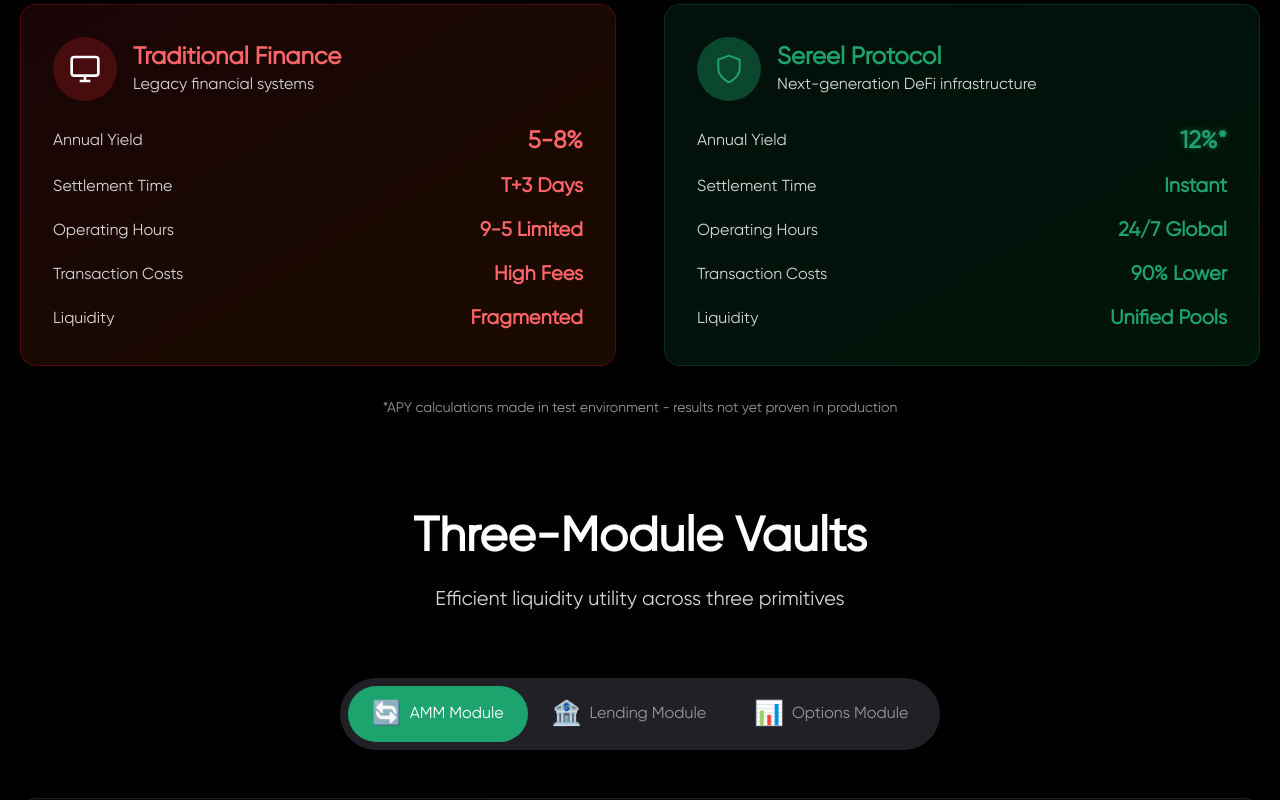
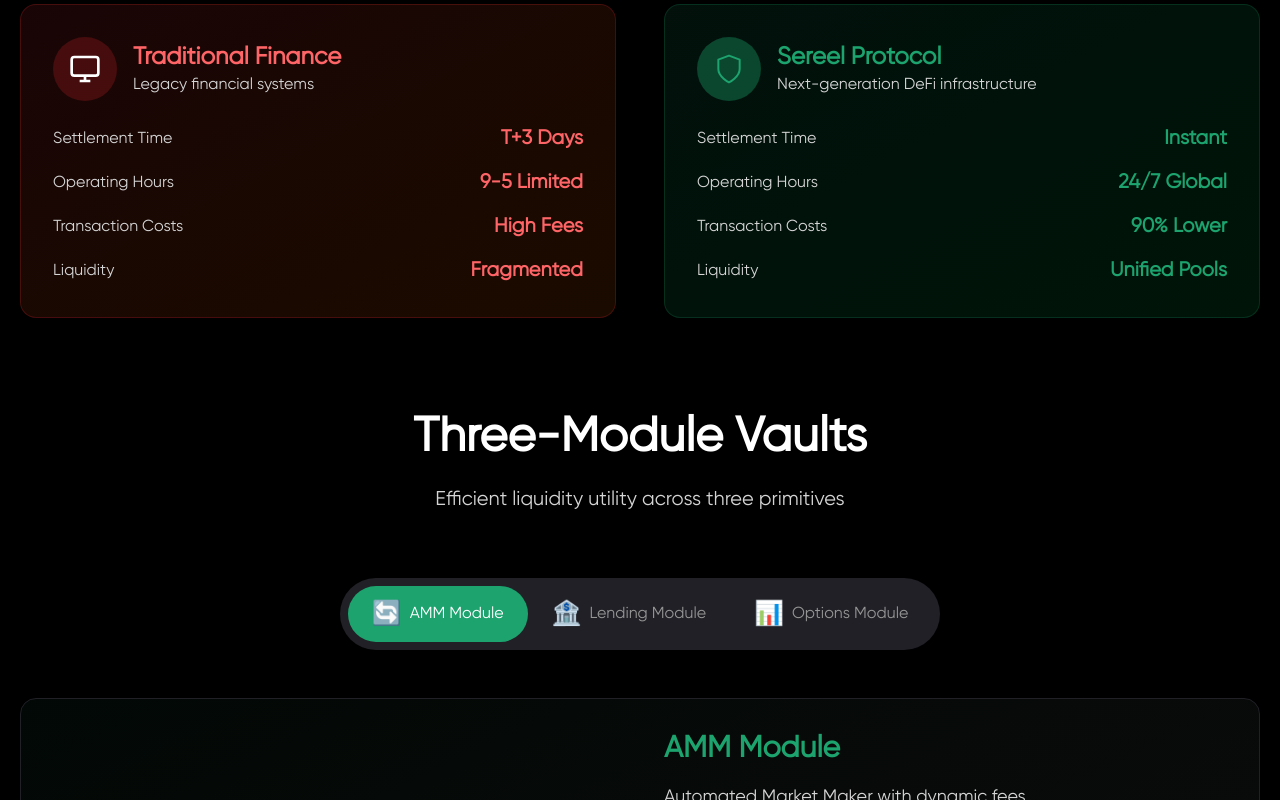
Before and after one commit to 0xsereel/website, a React (Vite) app: page /solutions/defi in a window 1280 px wide. Shown: the part 1040-1840 px from the top of the page. Built offline with nearby package versions, Linux system fonts and the light colour scheme.

Commit message:
remove all APY info

```diff
--- a/src/components/Home/CoreProduct.tsx
+++ b/src/components/Home/CoreProduct.tsx
@@ -97,7 +97,7 @@ export const CoreProduct = () => {
       ),
       title: "Sereel Protocol",
       description:
-        "Institutional DeFi infrastructure with 12% APY potential through our three-module ecosystem.",
+        "Institutional DeFi infrastructure.",
       features: [
         "AMM + Lending + Options",
         "ERC-3643 Compliant",
--- a/src/components/Home/Hero.tsx
+++ b/src/components/Home/Hero.tsx
@@ -136,17 +136,6 @@ export const Hero = () => {
               whileHover={{ scale: 1.05 }}
             >
               <div className="text-base sm:text-lg md:text-xl lg:text-2xl xl:text-3xl font-gilroy-bold text-[#1CA36E]">
-                12%
-              </div>
-              <div className="text-xs sm:text-sm text-[#969696] leading-tight mt-1">
-                APY Potential*
-              </div>
-            </motion.div>
-            <motion.div
-              className="text-center lg:text-left flex-1 min-w-0"
-              whileHover={{ scale: 1.05 }}
-            >
-              <div className="text-base sm:text-lg md:text-xl lg:text-2xl xl:text-3xl font-gilroy-bold text-[#1CA36E]">
                 &lt;4min
               </div>
               <div className="text-xs sm:text-sm text-[#969696] leading-tight mt-1">
@@ -162,6 +151,17 @@ export const Hero = () => {
               </div>
               <div className="text-xs sm:text-sm text-[#969696] leading-tight mt-1">
                 Cost Reduction
+              </div>
+            </motion.div>
+            <motion.div
+              className="text-center lg:text-left flex-1 min-w-0"
+              whileHover={{ scale: 1.05 }}
+            >
+              <div className="text-base sm:text-lg md:text-xl lg:text-2xl xl:text-3xl font-gilroy-bold text-[#1CA36E]">
+                24/7
+              </div>
+              <div className="text-xs sm:text-sm text-[#969696] leading-tight mt-1">
+                Uptime
               </div>
             </motion.div>
           </motion.div>
@@ -261,17 +261,6 @@ export const Hero = () => {
           />
         </motion.div>
       </motion.div>
-
-      {/* Disclaimer */}
-      <motion.div
-        className="absolute bottom-4 right-4 text-xs text-[#969696] max-w-[300px] z-20 hidden lg:block"
-        initial={{ opacity: 0 }}
-        animate={{ opacity: 1 }}
-        transition={{ delay: 2 }}
-      >
-        *APY calculations made in test environment - results not yet proven in
-        production
-      </motion.div>
     </section>
   );
 };
--- a/src/pages/solutions/DeFi.tsx
+++ b/src/pages/solutions/DeFi.tsx
@@ -88,10 +88,6 @@ export default function DeFi() {
             animate={{ opacity: 1, y: 0 }}
             transition={{ duration: 0.8, delay: 0.4 }}
           >
-            <div className="text-center">
-              <div className="text-3xl font-bold text-[#1CA36E]">12%</div>
-              <div className="text-sm text-[#969696]">APY Potential*</div>
-            </div>
             <div className="text-center">
               <div className="text-3xl font-bold text-[#1CA36E]">3-Module</div>
               <div className="text-sm text-[#969696]">Vaults</div>
@@ -186,10 +182,6 @@ const YieldComparisonSection = () => {
 
             <div className="space-y-4">
               <div className="flex justify-between items-center">
-                <span className="text-[#D5D5D5]">Annual Yield</span>
-                <span className="text-2xl font-bold text-red-400">5-8%</span>
-              </div>
-              <div className="flex justify-between items-center">
                 <span className="text-[#D5D5D5]">Settlement Time</span>
                 <span className="text-xl font-bold text-red-400">T+3 Days</span>
               </div>
@@ -245,26 +237,6 @@ const YieldComparisonSection = () => {
 
             <div className="space-y-4">
               <div className="flex justify-between items-center">
-                <span className="text-[#D5D5D5]">Annual Yield</span>
-                <motion.span
-                  className="text-2xl font-bold text-[#1CA36E]"
-                  animate={{
-                    textShadow: [
-                      "0 0 5px rgba(28, 163, 110, 0.5)",
-                      "0 0 20px rgba(28, 163, 110, 0.8)",
-                      "0 0 5px rgba(28, 163, 110, 0.5)",
-                    ],
-                  }}
-                  transition={{
-                    duration: 2,
-                    repeat: Infinity,
-                    ease: "easeInOut",
-                  }}
-                >
-                  12%*
-                </motion.span>
-              </div>
-              <div className="flex justify-between items-center">
                 <span className="text-[#D5D5D5]">Settlement Time</span>
                 <span className="text-xl font-bold text-[#1CA36E]">
                   Instant
@@ -292,18 +264,6 @@ const YieldComparisonSection = () => {
           </div>
         </motion.div>
       </div>
-
-      <motion.div
-        className="text-center mt-8"
-        initial={{ opacity: 0, y: 20 }}
-        animate={isInView ? { opacity: 1, y: 0 } : {}}
-        transition={{ duration: 0.8, delay: 0.6 }}
-      >
-        <p className="text-sm text-[#969696]">
-          *APY calculations made in test environment - results not yet proven in
-          production
-        </p>
-      </motion.div>
     </motion.div>
   );
 };
@@ -554,16 +514,6 @@ const CTASection = () => {
             </Button>
           </motion.div>
         </div>
-        <div className="mt-8 text-sm text-[#969696] max-w-2xl mx-auto">
-          <p>
-            *APY calculations made in test environment - results not yet proven
-            in production
-          </p>
-          <p className="mt-2">
-            Risk disclaimer: All investments carry risk. Past performance does
-            not guarantee future results.
-          </p>
-        </div>
       </div>
     </motion.div>
   );
--- a/src/pages/solutions/Tokenization.tsx
+++ b/src/pages/solutions/Tokenization.tsx
@@ -626,9 +626,6 @@ const CTASection = () => {
           </Button>
         </motion.div>
       </div>
-      <div className="mt-6 text-xs text-[#969696] max-w-lg mx-auto">
-        *APY calculations made in test environment - results not yet proven in production
-      </div>
     </motion.div>
   );
 };
```
